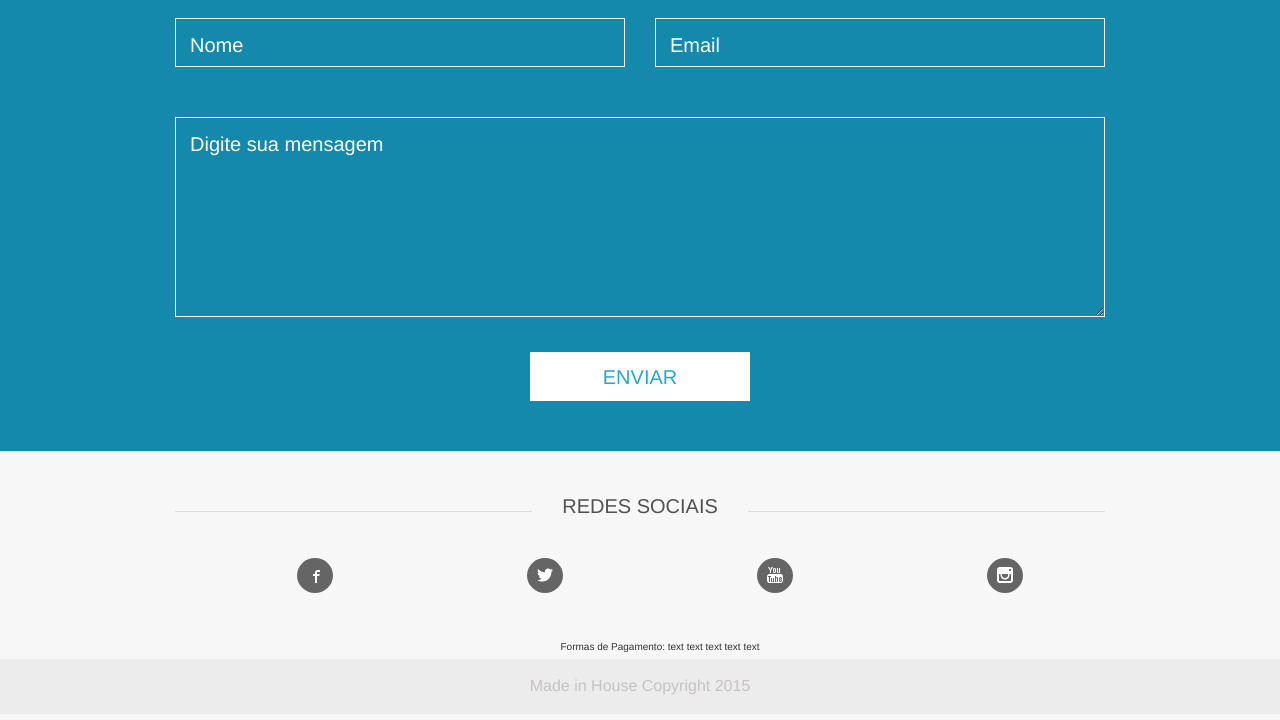
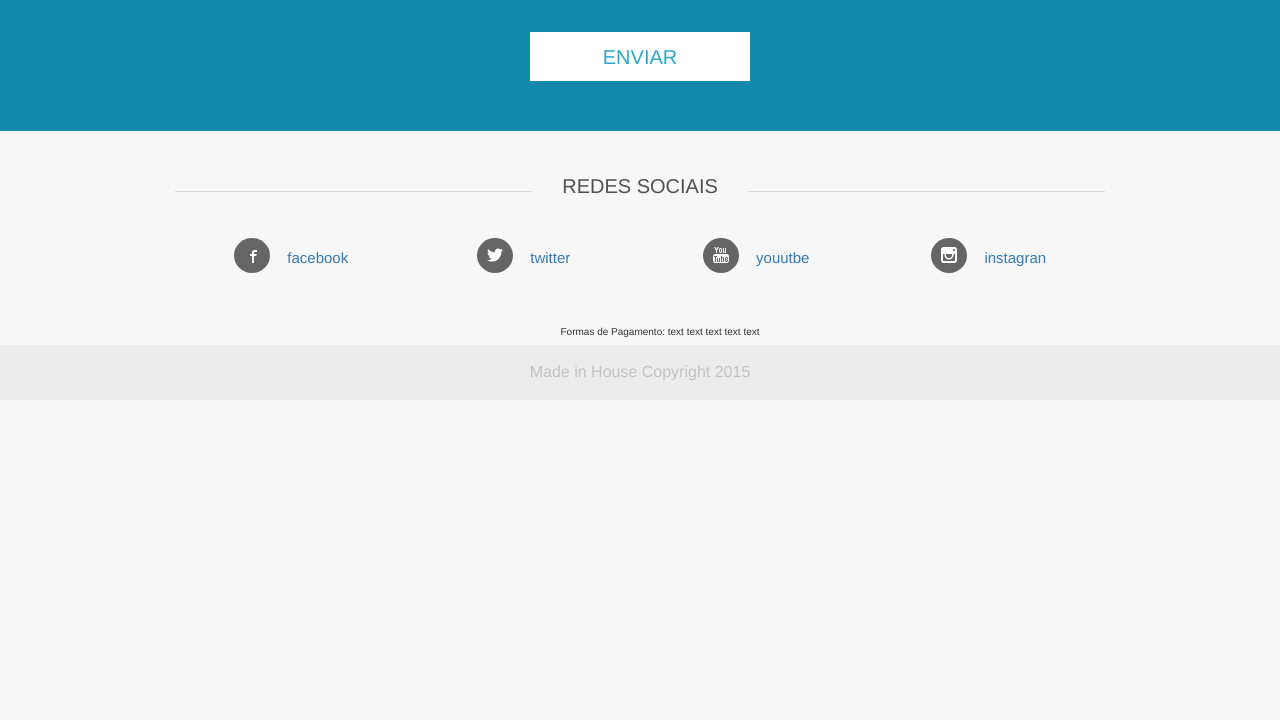
Before and after one commit to Anderson-rs/made-in-hose, a website: page index.html in a window 1280 px wide. Shown: the part 1904-2624 px from the top of the page. Drawn offline with Linux system fonts and the light colour scheme.

Commit message:
Ajustes de css redes sociais

```diff
--- a/assets/css/atoms/_bullets.less
+++ b/assets/css/atoms/_bullets.less
@@ -4,4 +4,6 @@
   padding: 11px 10px 7px;
   font-size: 16px !important;
   color: @white;
+  margin-right: 17px;
+  vertical-align: middle;
 }
--- a/assets/js/home.js
+++ b/assets/js/home.js
@@ -16,7 +16,7 @@ requirejs.config({
 
 require(["jquery", "jquery.bootstrap", "slick"], function($){
 
-    MH = {
+   var MH = {
 
         /**
         *caroussel bootstrap
--- a/index.html
+++ b/index.html
@@ -301,12 +301,12 @@
     <div class="container">
         <form class="box-contacts-form form-inline row" class="" action="" role="form">
             <legend class="text-center"><strong>duvidas?</strong> entre em contato conosco</legend>
-            <div class="box-input-form p-relative form-group col-lg-6 col-md-6 col-sm-12">
+            <div class="box-input-form p-relative form-group col-lg-6 col-md-6 col-sm-12 col-xs-12">
                 <label class="element-invisible" for="name">Name</label>
                 <small class="label__efect p-absolute">Nome</small>
                 <input type="text" class="form-control input-form p-relative">
             </div>
-            <div class="box-input-form p-relative form-group col-lg-6 col-md-6 col-sm-12">
+            <div class="box-input-form p-relative form-group col-lg-6 col-md-6 col-sm-12 col-xs-12">
                 <label class="element-invisible" for="email">Email</label>
                 <small class="label__efect p-absolute">Email</small>
                 <input type="email" class="form-control input-form p-relative">
@@ -327,12 +327,12 @@
         <div class="container-subtittle-other-offer">
             <h2 class="subtittle">redes sociais</h2>
         </div>
-        <div class="container-sociais text-center">
-            <ul class="row list-norder--horinzontal">
-                <li class="col-md-3 col-sm-3 col-xs-12"><a class="bullet-rede-sociais" href=""><svg class="icon icon-facebook"><use xlink:href="#icon-facebook"></use></svg></a></li>
-                <li class="col-md-3 col-sm-3 col-xs-12"><a class="bullet-rede-sociais" href=""><svg class="icon icon-twitter"><use xlink:href="#icon-twitter"></use></svg></a></li>
-                <li class="col-md-3 col-sm-3 col-xs-12"><a class="bullet-rede-sociais" href=""><svg class="icon icon-youtube3"><use xlink:href="#icon-youtube3"></use></svg></a></li>
-                <li class="col-md-3 col-sm-3 col-xs-12"><a class="bullet-rede-sociais" href=""><svg class="icon icon-instagram"><use xlink:href="#icon-instagram"></use></svg></a></li>
+        <div class="row container-sociais text-center">
+            <ul class="col-xs-12 list-norder--horinzontal">
+                <li class="col-md-3 col-sm-3 col-xs-3"><a href=""><span class="bullet-rede-sociais"><svg class="icon icon-facebook"><use xlink:href="#icon-facebook"></use></svg></span><span class="hidden-xs">facebook</span></a></li>
+                <li class="col-md-3 col-sm-3 col-xs-3"><a href=""><span class="bullet-rede-sociais"><svg class="icon icon-twitter"><use xlink:href="#icon-twitter"></use></svg></span><span class="hidden-xs">twitter</span></a></li>
+                <li class="col-md-3 col-sm-3 col-xs-3"><a href=""><span class="bullet-rede-sociais"><svg class="icon icon-youtube3"><use xlink:href="#icon-youtube3"></use></svg></span><span class="hidden-xs">youutbe</span></a></li>
+                <li class="col-md-3 col-sm-3 col-xs-3"><a href=""><span class="bullet-rede-sociais"><svg class="icon icon-instagram"><use xlink:href="#icon-instagram"></use></svg></span><span class="hidden-xs">instagran</span></a></li>
             </ul>
         </div>
         <div class="formas-pag text-center top__50">
@@ -347,14 +347,11 @@
         </div>
     </div>
 </section>
+</main>
 <footer class="footer">
     <div class="container text-center">
         <p class="paragraf--cinza">Made in House Copyright 2015</p>
     </div>
-</footer>
-</main>
-<footer>
-
 </footer>
 <link rel="stylesheet" href="assets/css/main.min.css"/>
 <link rel="stylesheet" href="plugins/slick/slick.css"/>
```
Also changed, not shown: assets/css/main.min.css.
